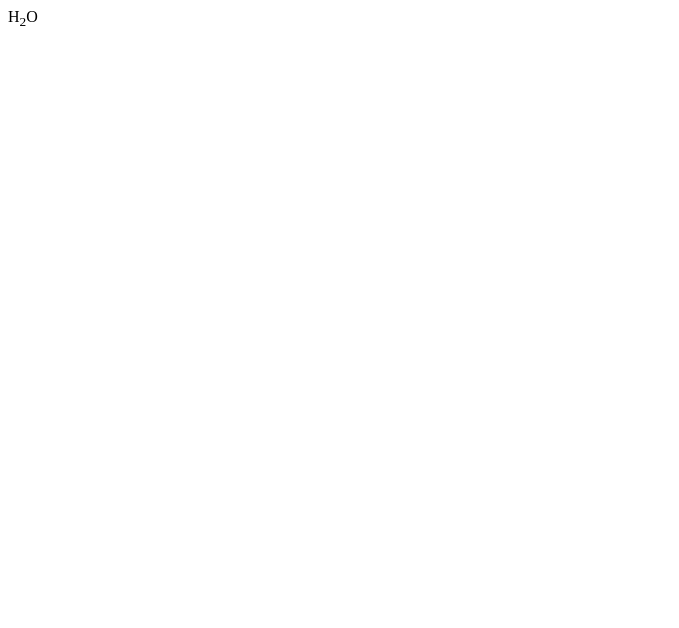
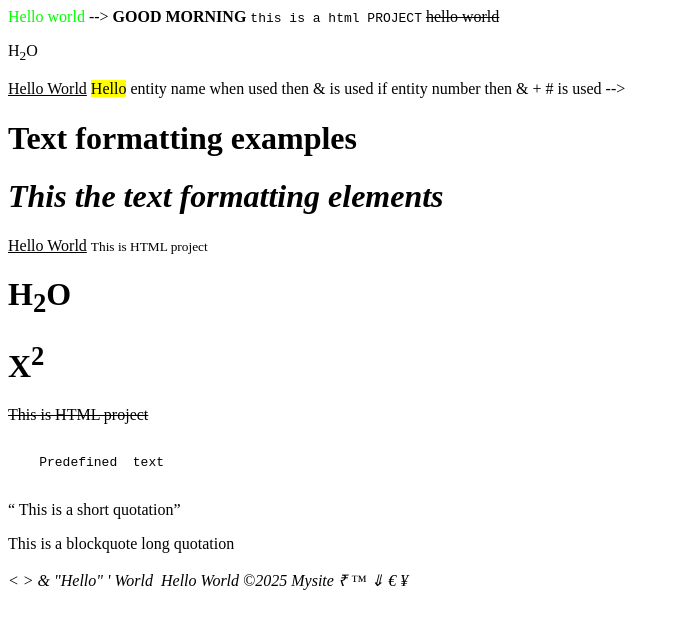
Before and after one commit to VaishnaviMishra9/vaishnavi-mishra--html--cse-29, a plain HTML site: page textformattingelement.html in a window 1280 px wide. Shown: the whole page, without its empty margins (0-679 px from the left). Drawn offline with Linux system fonts and the light colour scheme.

Commit message:
assignment1.html

```diff
--- a/textformattingelement.html
+++ b/textformattingelement.html
@@ -1,10 +1,46 @@
 <html lang="en">
 <head>
-   <!--<font size="=2"  color="#00FF00"> Hello world</font>
+   <font size="=2"  color="#00FF00"> Hello world</font> -->
   <b>GOOD MORNING</b>
   <TT> this is a html PROJECT</TT>
-  <strike> hello world</strike>-->
+  <strike> hello world</strike>
   <P> H<sub>2</sub>O</P>
+  <ins>Hello World</ins>
+<mark> Hello</mark>
+entity name when used then & is used
+if entity number then & + # is used -->
+ <p><b><h1>Text formatting examples</h1></b></p>
+ <!-- for commenting ctrl+ backward slash is used -->
+  <p><i><h1>This the text formatting elements</h1></i></p>
+  <!-- <p><em>Bold text using &gt; </em></p> -->
+   <u> Hello World</u>
+   <small>This is HTML project</small>
+   <p><h1>H<sub>2</sub>O</h1></p>
+   <p><h1>X<sup>2</sup></h1></p>
+   <del>This is HTML project</del>
+   <p><pre>
+
+    Predefined  text
+   </pre></p>
+   <q> This is a short quotation</q>
+   <p blockquote cite="https://www.w3schools.com ">
+    This is a blockquote long quotation</p>
+<em>&lt;</em>
+<em>&gt;</em>
+<em>&amp;</em>
+<em>"Hello"</em>
+<em>&apos; World</em>
+<em>&nbsp;Hello World</em>
+<em>&copy;2025 Mysite</em>
+<em> &#8377;</em>
+<em>&trade;</em>
+<em>&dArr;</em>
+<em>&euro;</em>
+<em>&yen;</em>
+
+
+
+
 
 </head>
 </html>
```
Also changed, not shown: typesofelement.html (+2 -1 lines), web-assignment/assignment1.html (added, +31 -0 lines).
